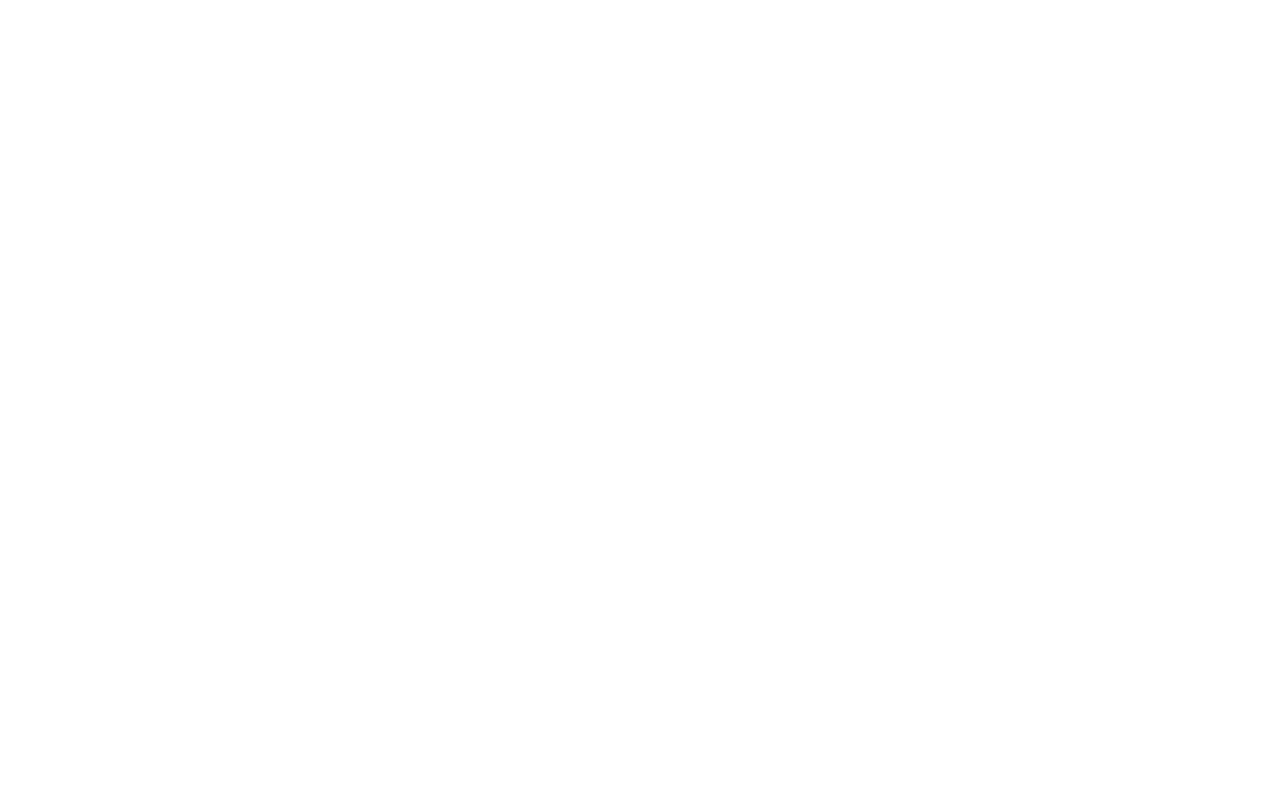
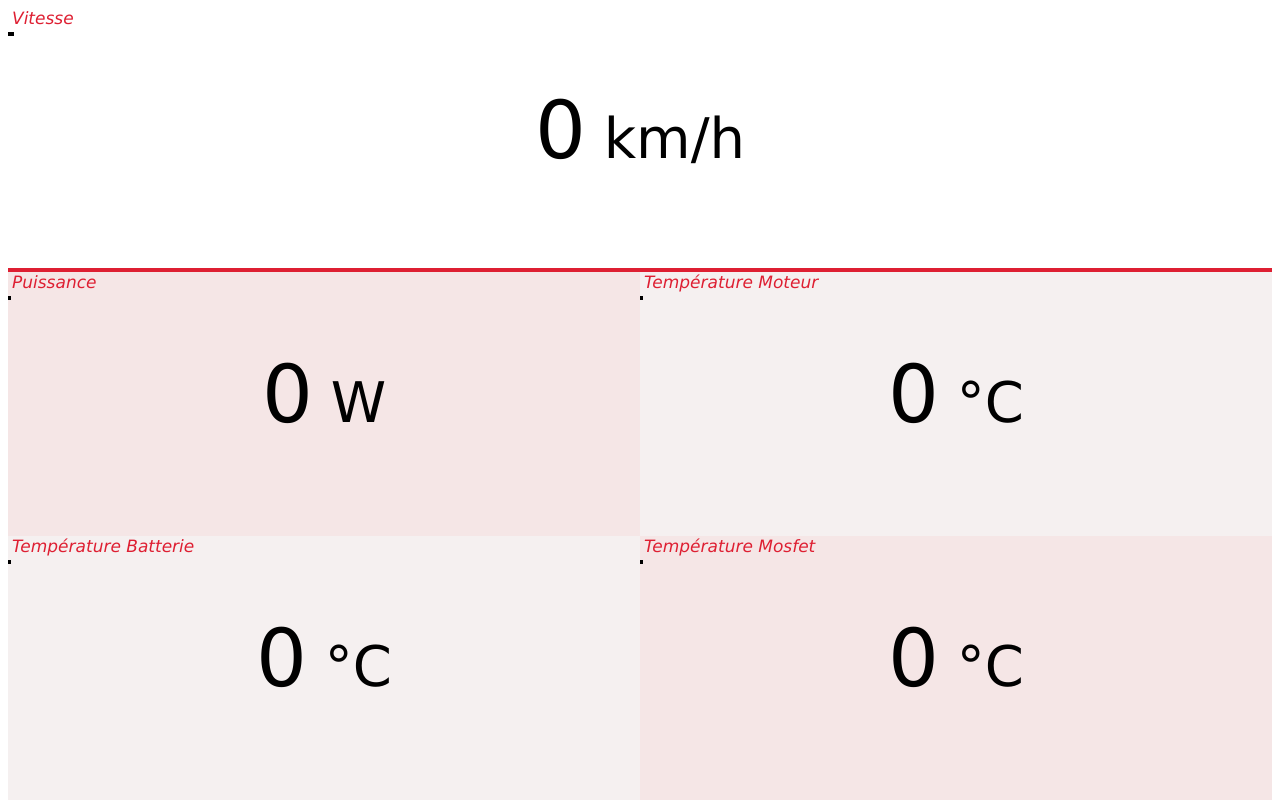
Before and after one commit to COLVERTYETY/VED_PE, a website: page visualisation/driver.html in a window 1280 px wide. Drawn offline with Linux system fonts and the light colour scheme.

Commit message:
debut du driver.js + driver.html

```diff
--- a/visualisation/assets/css/stufff.css
+++ b/visualisation/assets/css/stufff.css
@@ -9,3 +9,56 @@
 .wide {
     grid-column-end: span 2;
 }
+
+.pair {
+    background-color: rgb(245, 230, 230);
+}
+
+.impair {
+    background-color: rgb(245, 240, 240);
+}
+
+.ligne {
+    border-bottom: 4px solid #DE1F32;
+}
+
+p {
+    font-size: 7vh;
+}
+
+#vitesse,
+#puissance,
+#temp_moteur,
+#temp_batterie,
+#temp_mosfet {
+    font-size: 10vh;
+}
+
+#aff_vitesse,
+#aff_puissance,
+#aff_moteur,
+#aff_batterie,
+#aff_mosfet {
+    float: left;
+    height: 4px;
+    min-width: .5%;
+    max-width: 100%;
+    border-bottom: 4px solid black;
+}
+
+.description {
+    position: static;
+    margin-left: 4px;
+    font-size: 17px;
+    color: #DE1F32;
+    font-style: italic;
+}
+
+p {
+    text-align: center;
+}
+
+a,
+p {
+    font-family: 'Verdana', sans-serif;
+}
--- a/visualisation/driver.html
+++ b/visualisation/driver.html
@@ -0,0 +1,46 @@
+<!DOCTYPE html>
+<html>
+
+<head>
+  <meta charset="utf-8">
+  <meta name="viewport" content="width=device-width, initial-scale=1">
+  <link href="assets/css/stufff.css" rel="stylesheet">
+</head>
+
+<body>
+  <div class="mygrid">
+    <div style="grid-column: 1 / span 2;" class="ligne">
+      <a class="description">Vitesse</a>
+      <br>
+      <span id="aff_vitesse"></span>
+      <p><a id="vitesse">0</a> km/h</p>
+    </div>
+    <div class="pair">
+      <a class="description">Puissance</a>
+      <br>
+      <span id="aff_puissance"></span>
+      <p><a id="puissance">0</a> W</p>
+    </div>
+    <div class="impair">
+      <a class="description">Température Moteur</a>
+      <br>
+      <span id="aff_moteur"></span>
+      <p><a id="temp_moteur">0</a> °C</p>
+    </div>
+    <div class="impair">
+      <a class="description">Température Batterie</a>
+      <br>
+      <span id="aff_batterie"></span>
+      <p><a id="temp_batterie">0</a> °C</p>
+    </div>
+    <div class="pair">
+      <a class="description">Température Mosfet</a>
+      <br>
+      <span id="aff_mosfet"></span>
+      <p><a id="temp_mosfet">0</a> °C</p>
+    </div>
+  </div>
+  <script src="assets/js/index.js"></script>
+</body>
+
+</html>
```
Also changed, not shown: visualisation/assets/js/driver.js (+53 -0 lines).
